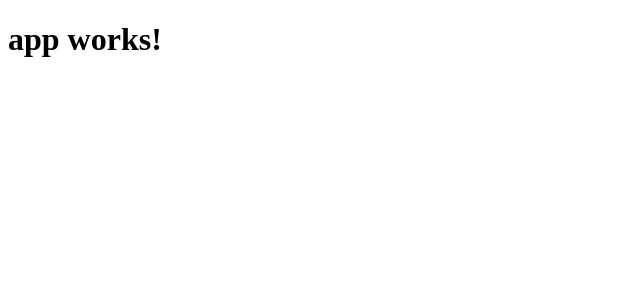
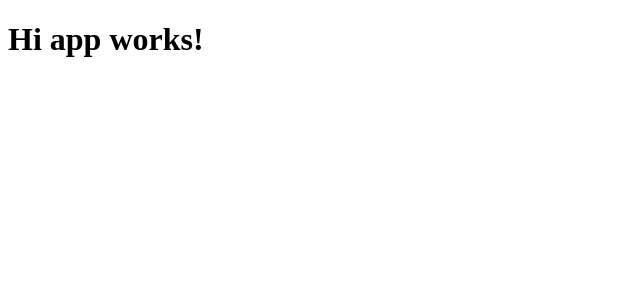
Before and after one commit to genchamax/pingwin, an Angular app: page / in a window 1280 px wide. Shown: the top 300 px of the page, without its empty margins (0-640 px from the left). Built offline with nearby package versions, Linux system fonts and the light colour scheme.

Commit message:
first commit

```diff
--- a/src/app/app.component.html
+++ b/src/app/app.component.html
@@ -1,3 +1,4 @@
 <h1>
-  {{title}}
+
+  Hi {{title}}
 </h1>
```
